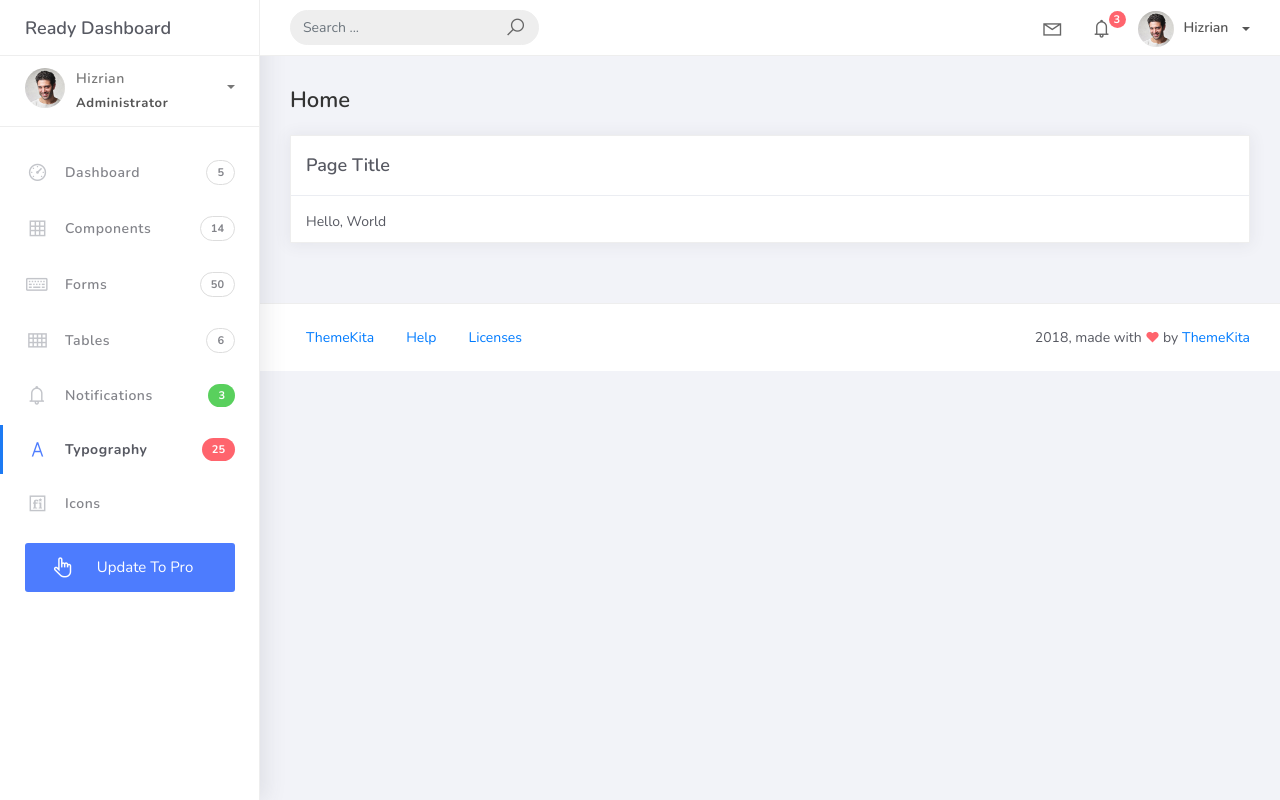
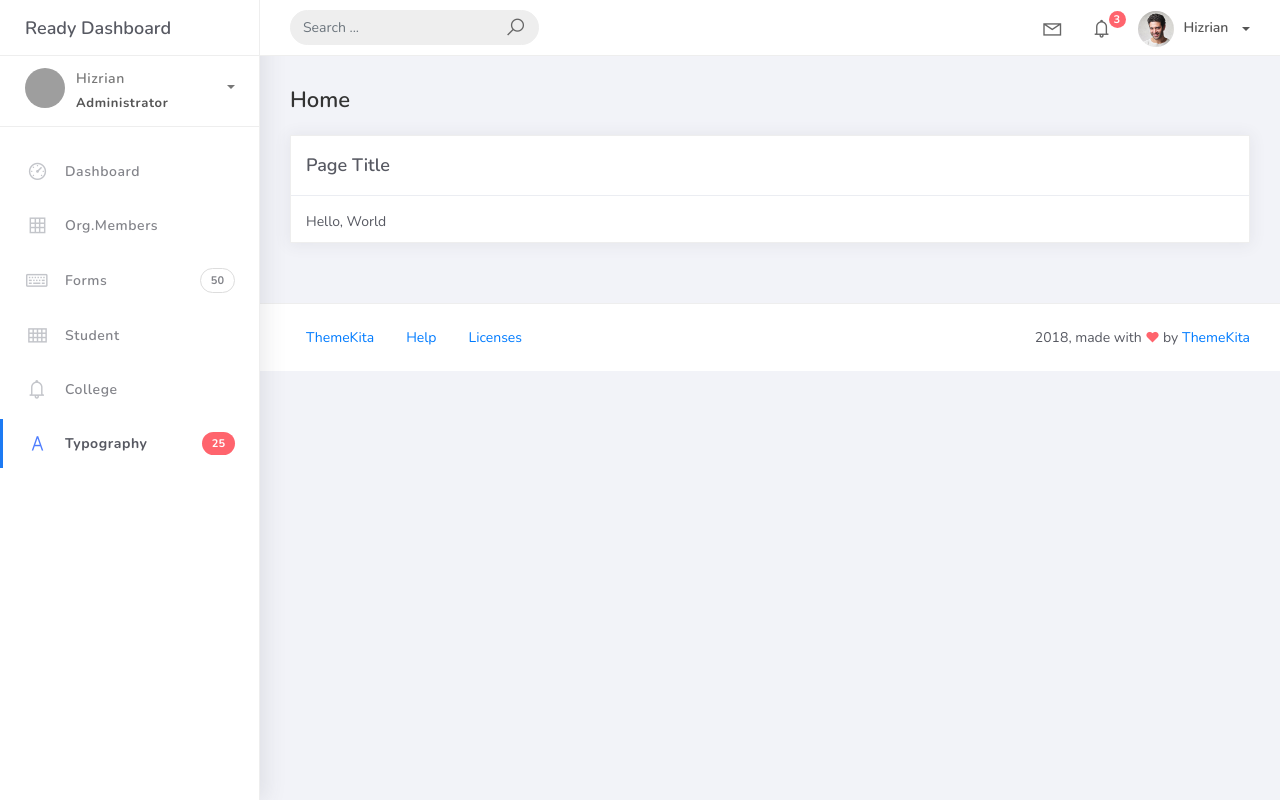
Before and after one commit to RaquelRelata/PSUSphere, a Django app: page / in a window 1280 px wide. Run offline with Django 5.2, Linux system fonts and the light colour scheme; some libraries are stand-ins or nearby versions; grey boxes are pictures that could not be loaded.

Commit message:
added changes

```diff
--- a/projectsite/templates/base.html
+++ b/projectsite/templates/base.html
@@ -108,7 +108,7 @@
 							<ul class="dropdown-menu dropdown-user">
 								<li>
 									<div class="user-box">
-										<div class="u-img"><img src="assets/img/profile.jpg" alt="user"></div>
+										<div class="u-img"><img src=" {% static 'img/profile.jpg' %}"  alt="user"></div>
 										<div class="u-text">
 											<h4>Hizrian</h4>
 											<p class="text-muted">hello@themekita.com</p><a href="profile.html" class="btn btn-rounded btn-danger btn-sm">View Profile</a></div>
@@ -133,7 +133,7 @@
 				<div class="scrollbar-inner sidebar-wrapper">
 					<div class="user">
 						<div class="photo">
-							<img src="assets/img/profile.jpg">
+							<img src="{ % static 'img/profile.jpg' %}">
 						</div>
 						<div class="info">
 							<a class="" data-toggle="collapse" href="#collapseExample" aria-expanded="true">
@@ -171,14 +171,14 @@
 							<a href="index.html">
 								<i class="la la-dashboard"></i>
 								<p>Dashboard</p>
-								<span class="badge badge-count">5</span>
+
 							</a>
 						</li>
 						<li class="nav-item">
 							<a href="components.html">
 								<i class="la la-table"></i>
-								<p>Components</p>
-								<span class="badge badge-count">14</span>
+
+								<p>Org.Members</p>
 							</a>
 						</li>
 						<li class="nav-item">
@@ -191,15 +191,15 @@
 						<li class="nav-item">
 							<a href="tables.html">
 								<i class="la la-th"></i>
-								<p>Tables</p>
-								<span class="badge badge-count">6</span>
+
+								<p>Student</p>
 							</a>
 						</li>
 						<li class="nav-item">
 							<a href="notifications.html">
 								<i class="la la-bell"></i>
-								<p>Notifications</p>
-								<span class="badge badge-success">3</span>
+								<p>College</p>
+
 							</a>
 						</li>
 						<li class="nav-item active">
@@ -209,18 +209,7 @@
 								<span class="badge badge-danger">25</span>
 							</a>
 						</li>
-						<li class="nav-item">
-							<a href="icons.html">
-								<i class="la la-fonticons"></i>
-								<p>Icons</p>
-							</a>
-						</li>
-						<li class="nav-item update-pro">
-							<button  data-toggle="modal" data-target="#modalUpdate">
-								<i class="la la-hand-pointer-o"></i>
-								<p>Update To Pro</p>
-							</button>
-						</li>
+
 					</ul>
 				</div>
 			</div>
```
